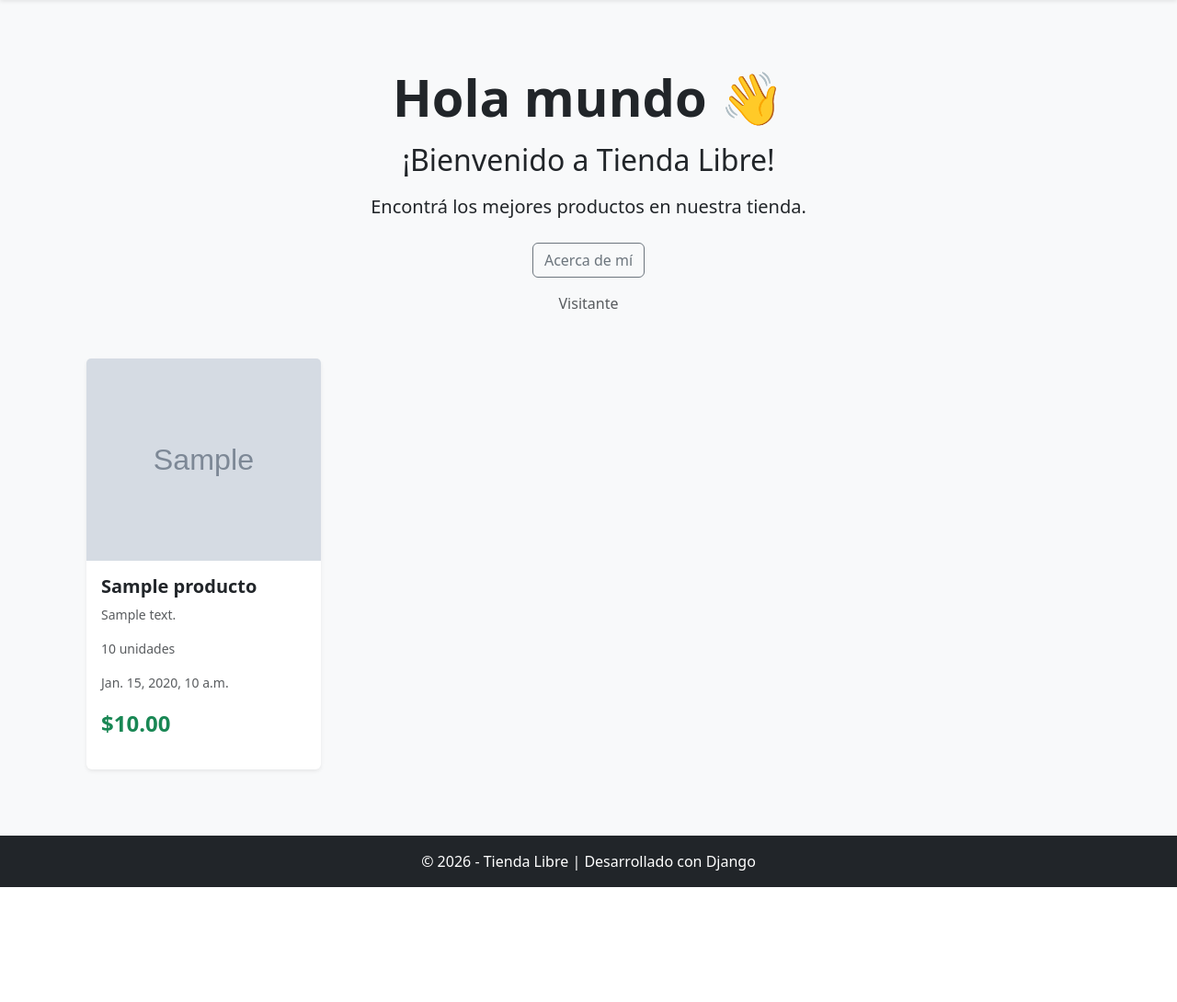
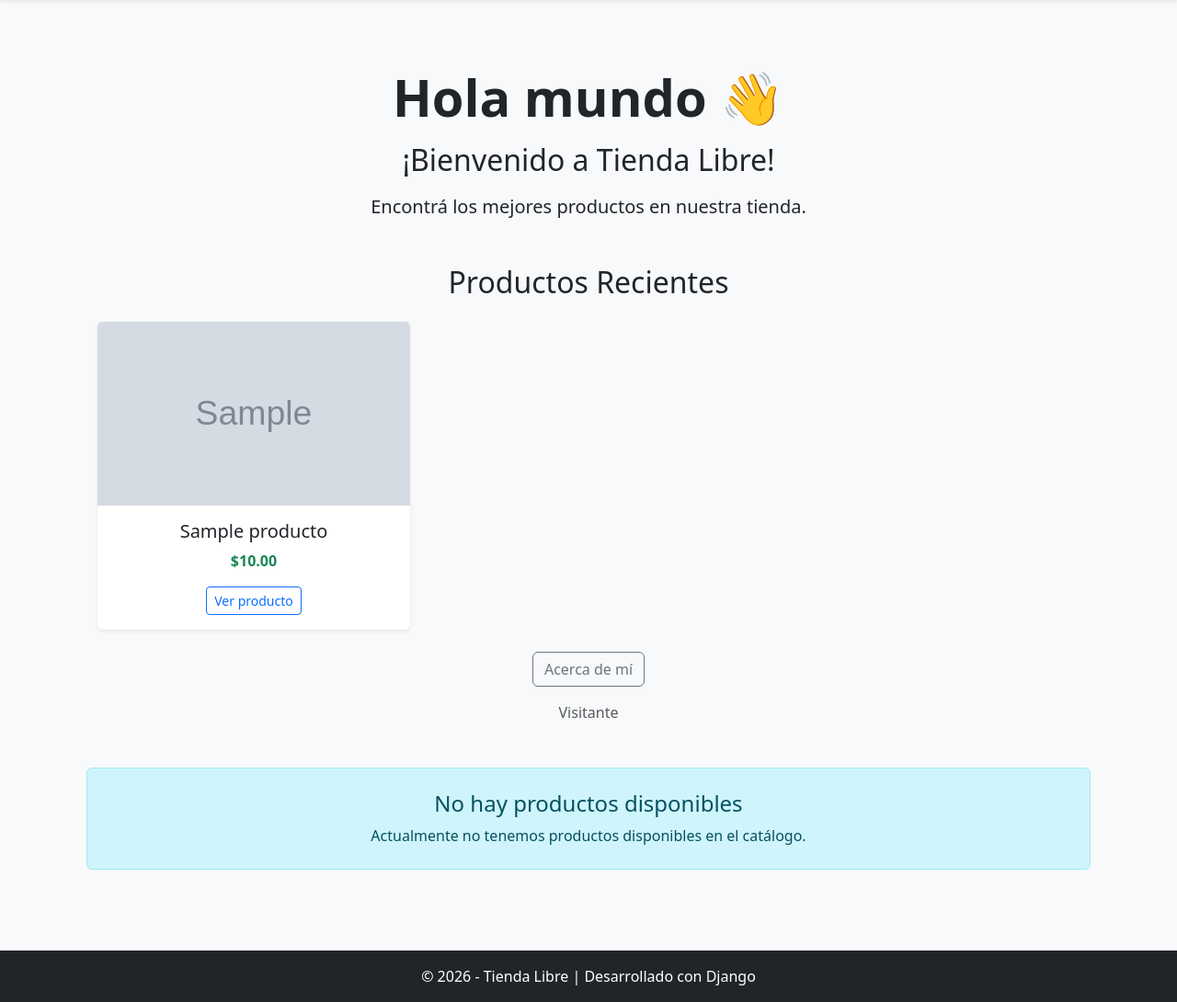
Before and after one commit to Villada-PG3/trabajo-practico-tienda-libre-facundoangelelli1, a Django app: page / in a window 1280 px wide. Shown: the part 56-1146 px from the top of the page at 92% size. Before the commit the page ends 1021 px from the top, so only its background shows below. Run offline with Django 5.2, Linux system fonts and the light colour scheme; tables that the repository leaves empty hold one stand-in row (values such as "Sample post"); grey boxes marked "Sample" are stand-in pictures.

Commit message:
refactor: migrar home y catalogo a CBV

```diff
--- a/almacen/templates/almacen/home.html
+++ b/almacen/templates/almacen/home.html
@@ -9,6 +9,28 @@
     <h1 class="display-4 fw-bold home-title">Hola mundo 👋</h1>
     <h2 class="mt-3">¡Bienvenido a Tienda Libre!</h2>
     <p class="lead mt-3 home-subtitle">Encontrá los mejores productos en nuestra tienda.</p>
+
+    <div class="container mt-5">
+    <h2 class="text-center mb-4">Productos Recientes</h2>
+    <div class="row g-4">
+        {% for producto in productos_recientes %}
+            <div class="col-12 col-md-4">
+                <div class="card h-100 shadow-sm border-0">
+                    {% if producto.imagen %}
+                        <img src="{{ producto.imagen.url }}" class="card-img-top" alt="{{ producto.nombre }}" style="height: 200px; object-fit: cover;">
+                    {% endif %}
+                    <div class="card-body text-center">
+                        <h5 class="card-title">{{ producto.nombre }}</h5>
+                        <p class="card-text text-success fw-bold">${{ producto.precio }}</p>
+                        <a href="{% url 'almacen:detalle_producto' producto.pk %}" class="btn btn-outline-primary btn-sm">Ver producto</a>
+                    </div>
+                </div>
+            </div>
+        {% empty %}
+            <p class="text-center text-muted">Aún no hay productos recientes.</p>
+        {% endfor %}
+    </div>
+</div>
 
     <div class="mt-4">
       <a href="{% url 'almacen:acerca-de-mi' %}" class="btn btn-outline-secondary">Acerca de mí</a>
--- a/almacen/urls.py
+++ b/almacen/urls.py
@@ -4,8 +4,11 @@ from . import views
 app_name = 'almacen'
 
 urlpatterns = [
-    path('', views.home, name='home'),
+    # Usamos .as_view() para las nuevas vistas basadas en clases
+    path('', views.HomeView.as_view(), name='home'),
+    path('catalogo/', views.CatalogoView.as_view(), name='catalogo'),
+
+    # Las basadas en funciones quedan igual
     path('acerca-de-mi/', views.acerca_de_mi, name='acerca-de-mi'),
-    path('catalogo/', views.catalogo, name='catalogo'),
     path('producto/<int:pk>/', views.detalle_producto, name='detalle_producto'),
 ]
--- a/almacen/views.py
+++ b/almacen/views.py
@@ -1,24 +1,28 @@
 from django.shortcuts import render, get_object_or_404
+from django.views.generic import TemplateView, ListView
 from .models import Producto
 
+# 1. Reescribir Home como TemplateView
+class HomeView(TemplateView):
+    template_name = 'almacen/home.html'
 
+    # Sobrescribimos este método para enviar datos adicionales al template (Práctica 5)
+    def get_context_data(self, **kwargs):
+        context = super().get_context_data(**kwargs)
+        # Traemos los 3 productos más recientes
+        context['productos_recientes'] = Producto.objects.order_by('-fecha_creacion')[:3]
+        return context
 
+# 2. Reescribir Catálogo como ListView
+class CatalogoView(ListView):
+    model = Producto
+    template_name = 'almacen/catalogo.html'
+    context_object_name = 'productos' # Así iteramos con {% for producto in productos %}
 
+# Mantenemos las que todavía no cambiamos (Acerca de mi y Detalle)
 def acerca_de_mi(request):
-    return render(request, "almacen/acerca-de-mi.html")
+    return render(request, 'almacen/acerca-de-mi.html')
 
-
-def catalogo(request):
-    producto = Producto.objects.filter(activo = True).order_by("-fecha_creacion")
-    context = {"productos": producto}
-    return render(request, "almacen/catalogo.html", context)
-def home(request):
-    producto = Producto.objects.filter(activo = True).order_by("-fecha_creacion")[:3]
-    context = {"productos": producto}
-    return render(request, "almacen/home.html", context)
 def detalle_producto(request, pk):
-    # Intentamos obtener el producto, si no existe, devuelve un error 404
     producto = get_object_or_404(Producto, pk=pk)
-
-    # Pasamos el producto al template
     return render(request, 'almacen/detalle.html', {'producto': producto})
--- a/config/settings.py
+++ b/config/settings.py
@@ -124,5 +124,3 @@ MEDIA_ROOT = BASE_DIR / 'media'
 
 STATIC_URL = 'static/'
 STATICFILES_DIRS = [BASE_DIR / 'static']
-
-# Archivos multimedia (Imágenes subidas por el usuario)
--- a/config/urls.py
+++ b/config/urls.py
@@ -2,6 +2,10 @@ from django.contrib import admin
 from django.urls import path, include
 from django.conf import settings
 from django.conf.urls.static import static
+
+
+
+
 
 app_name = 'tiendalibre'
 
```
